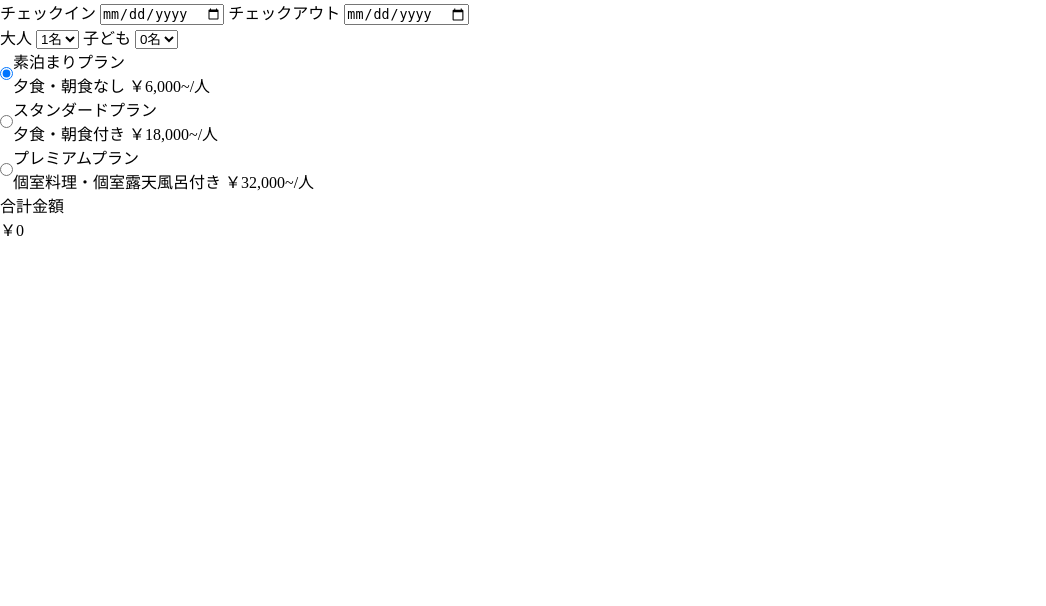
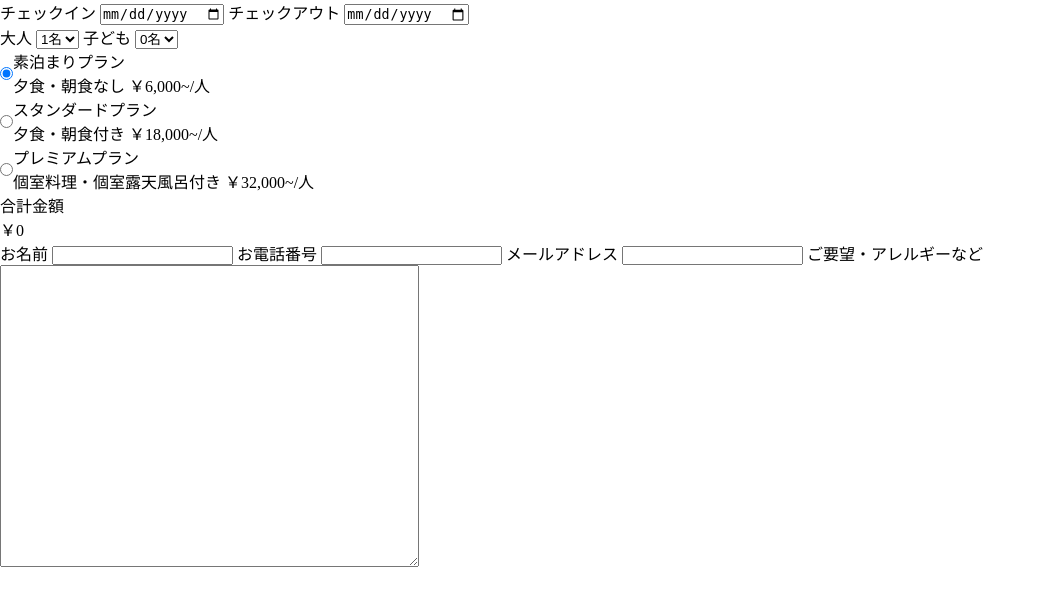
Before and after one commit to kc07-rgb/onsen_site_open, a PHP site: page /reservation.php in a window 1280 px wide. Shown: the top 606 px of the page, without its empty margins (0-1046 px from the left). Run offline with PHP 8.4, Linux system fonts and the light colour scheme.

Commit message:
update reservation

```diff
--- a/reservation/reservation.php
+++ b/reservation/reservation.php
@@ -70,8 +70,18 @@
             <p>合計金額</p>
             <p id="total_price">￥0</p>
         </div>
+    </div>
 
-    </div>
+    <form action="" method="POST">
+        <label for="nema">お名前</label>
+        <input type="text" name="name" id="name" required>
+        <label for="tel">お電話番号</label>
+        <input type="tel" name="tel" id="tel" required>
+        <label for="email">メールアドレス</label>
+        <input type="email" name="email" id="email" required>
+        <label for="message">ご要望・アレルギーなど</label>
+        <textarea name="message" id="message" cols="50" rows="20"></textarea>
+    </form>
 </body>
 
 <script>
```
Also changed, not shown: sql/reservation.sql (added, +9 -0 lines).
